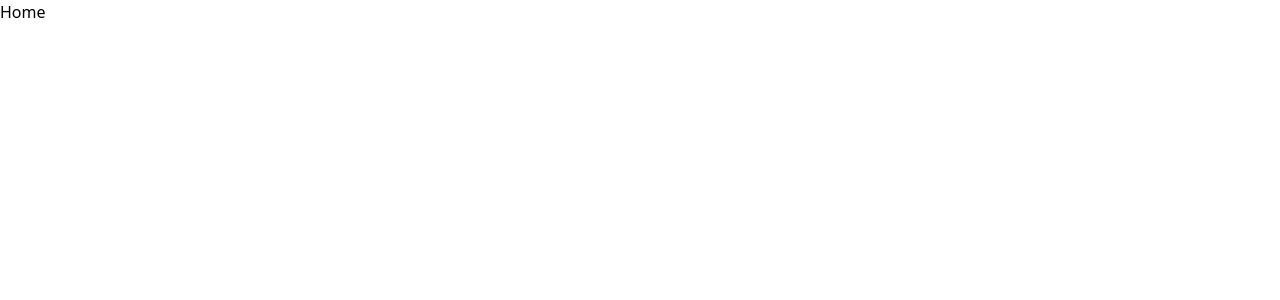
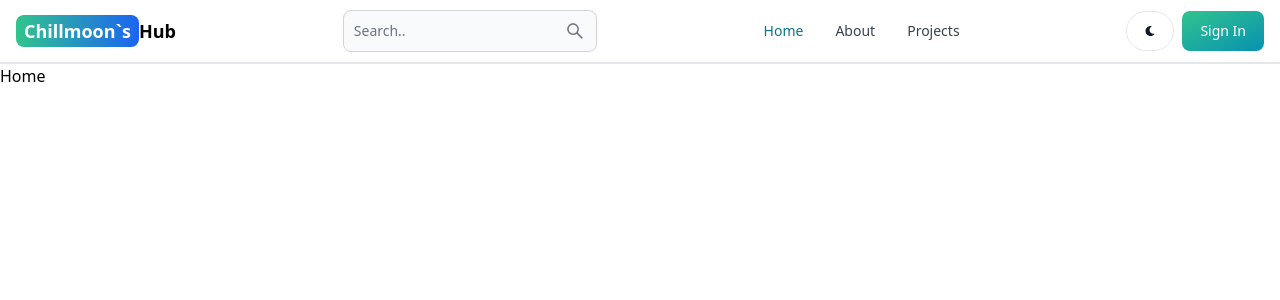
Before and after one commit to Chillmoon/chillmoons-hub, a React (Vite) app in the folder client/: page / in a window 1280 px wide. Shown: the top 300 px of the page. Built offline with nearby package versions, Linux system fonts and the light colour scheme.

Commit message:
created header

```diff
--- a/client/package.json
+++ b/client/package.json
@@ -10,8 +10,10 @@
     "preview": "vite preview"
   },
   "dependencies": {
+    "flowbite-react": "^0.10.2",
     "react": "^18.3.1",
     "react-dom": "^18.3.1",
+    "react-icons": "^5.3.0",
     "react-router-dom": "^7.0.1"
   },
   "devDependencies": {
--- a/client/src/App.jsx
+++ b/client/src/App.jsx
@@ -8,9 +8,12 @@
 import SignUp from "./pages/SignUp";
 import Dashboard from "./pages/Dashboard";
 
+import Header from "./components/Header";
+
 export default function App() {
   return (
     <BrowserRouter>
+      <Header />
       <Routes>
         <Route path="/" element={<Home />} />
         <Route path="/about" element={<About />} />
--- /dev/null
+++ b/client/src/components/Header.jsx
@@ -0,0 +1,54 @@
+import React from "react";
+
+import { Button, Navbar, TextInput } from "flowbite-react";
+import { Link, useLocation } from "react-router-dom";
+import { AiOutlineSearch } from "react-icons/ai";
+import { FaMoon } from "react-icons/fa";
+
+export default function Header() {
+  const path = useLocation().pathname;
+  return (
+    <Navbar className="border-b-2">
+      <Link
+        to="/"
+        className="self-center whitespace-nowrap text-sm sm:text-lg font-semibold dark:text-white"
+      >
+        <span className="px-2 py-1 bg-gradient-to-r from-green-400 to-blue-600 rounded-lg text-white">
+          Chillmoon`s
+        </span>
+        Hub
+      </Link>
+      <form>
+        <TextInput
+          type="text"
+          placeholder="Search.."
+          rightIcon={AiOutlineSearch}
+          className="hidden lg:inline"
+        />
+      </form>
+      <Button className="w-12 h-10 lg:hidden" color="gray" pill>
+        <AiOutlineSearch />
+      </Button>
+      <div className="flex gap-2 md:order-2">
+        <Button className="w-12 h-10 hidden sm:inline" color="gray" pill>
+          <FaMoon />
+        </Button>
+        <Link to="/sign-in">
+          <Button gradientDuoTone="greenToBlue">Sign In</Button>
+        </Link>
+        <Navbar.Toggle />
+      </div>
+      <Navbar.Collapse>
+        <Navbar.Link active={path === "/"} as={"div"}>
+          <Link to="/">Home</Link>
+        </Navbar.Link>
+        <Navbar.Link active={path === "/about"} as={"div"}>
+          <Link to="/about">About</Link>
+        </Navbar.Link>
+        <Navbar.Link active={path === "/projects"} as={"div"}>
+          <Link to="/projects">Projects</Link>
+        </Navbar.Link>
+      </Navbar.Collapse>
+    </Navbar>
+  );
+}
--- a/client/tailwind.config.js
+++ b/client/tailwind.config.js
@@ -1,8 +1,11 @@
 /** @type {import('tailwindcss').Config} */
+
+const flowbite = require("flowbite-react/tailwind");
+
 export default {
-  content: ["./index.html", "./src/**/*.{js,ts,jsx,tsx}"],
+  content: ["./index.html", "./src/**/*.{js,ts,jsx,tsx}", flowbite.content()],
   theme: {
     extend: {},
   },
-  plugins: [],
+  plugins: [flowbite.plugin()],
 };
```
Also changed, not shown: 1 other file (tests, documents, lock files or other folders).
